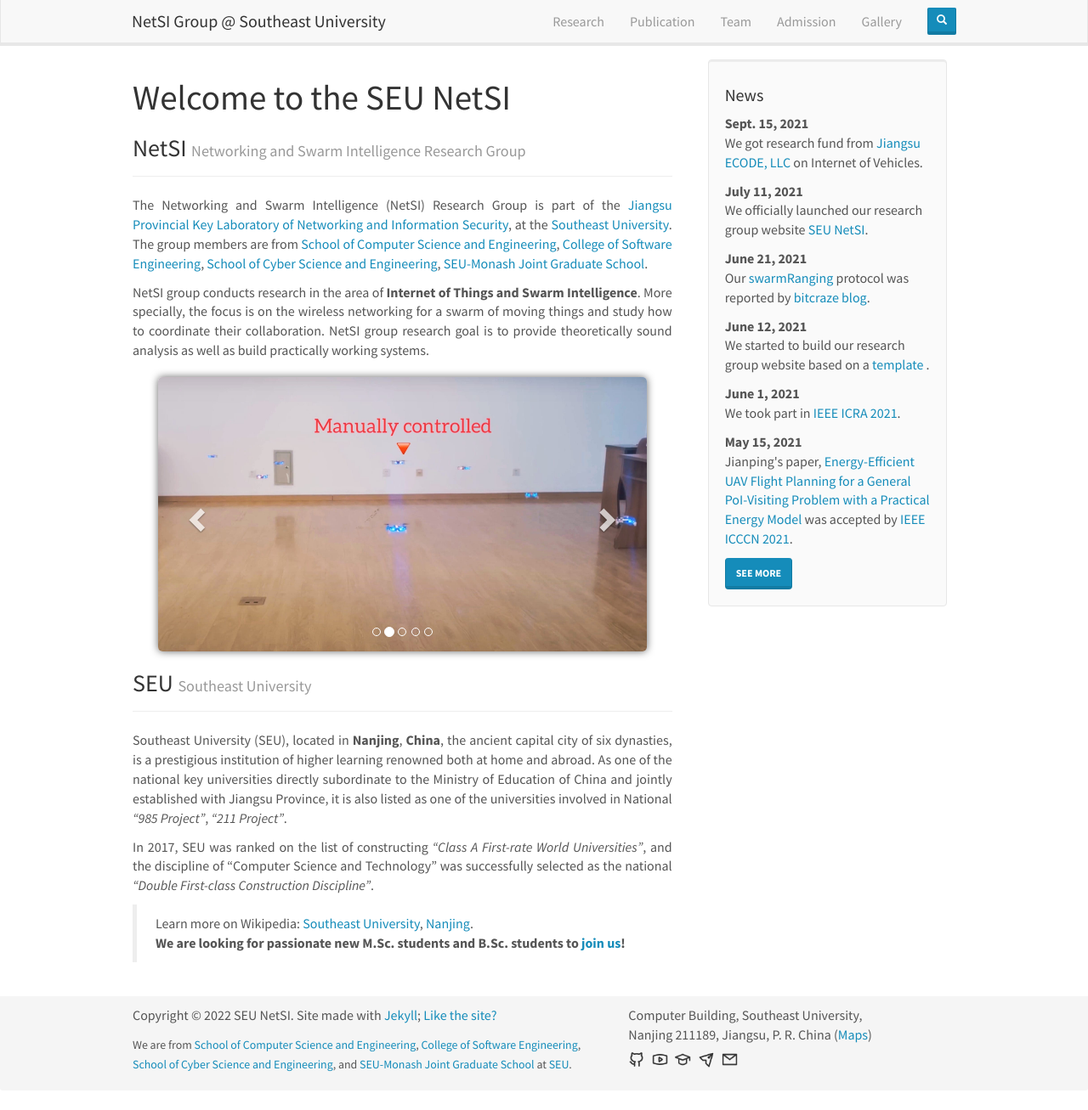
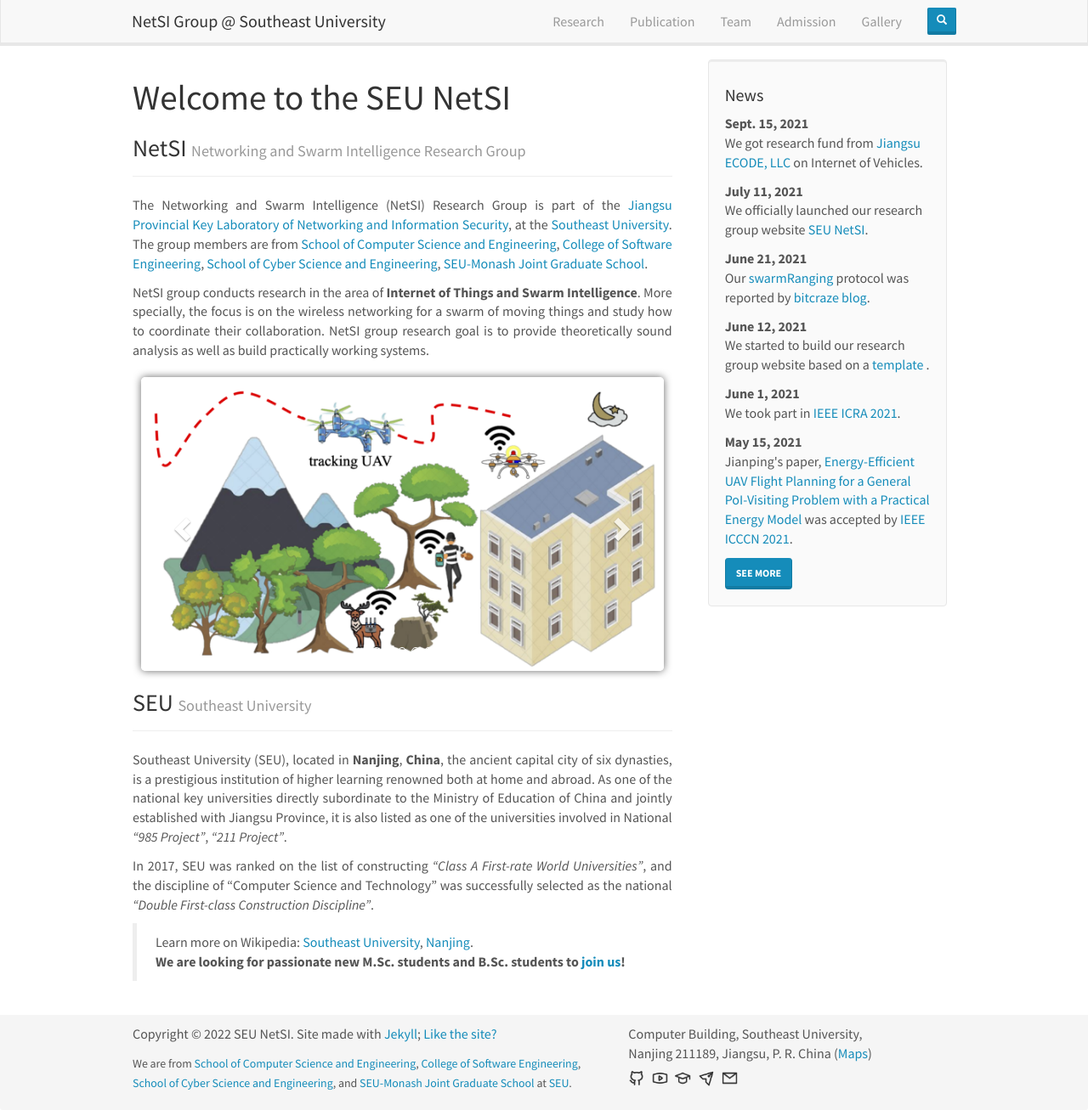
Before and after one commit to SEU-NetSI/seu-netsi.github.io, a Jekyll site: the page built from _pages/home.md, in a window 1280 px wide and 1307 px high. Shown: the whole window at 85% size. Built offline with Jekyll 4.4.1, drawn with Linux system fonts in a browser that asks for light colours; nearby versions of some CDN libraries.

Commit message:
update home picture

```diff
--- a/_pages/home.md
+++ b/_pages/home.md
@@ -24,33 +24,34 @@ NetSI group conducts research in the area of <b>Internet of Things and Swarm Int
 More specially, the focus is on the wireless networking for a swarm of moving things and study how to coordinate their collaboration.
 NetSI group research goal is to provide theoretically sound analysis as well as build practically working systems.
 </div>
+
 <div markdown="0" id="carousel" class="carousel slide home-carousel" data-ride="carousel" data-interval="4000" data-pause="hover" >
-    <!-- Menu -->
-    <ol class="carousel-indicators">
-        <li data-target="#carousel" data-slide-to="0" class="active"></li>
-        <li data-target="#carousel" data-slide-to="1"></li>
-        <li data-target="#carousel" data-slide-to="2"></li>
-        <li data-target="#carousel" data-slide-to="3"></li>
-        <li data-target="#carousel" data-slide-to="4"></li>
-    </ol>
-    <!-- Items -->
-    <div class="carousel-inner" markdown="0">
-        <div class="item active">
-            <img class="img-responsive img-rounded" src="{{ site.url }}{{ site.baseurl }}/images/homepic/slider/devswarm.png" alt="Slide 0" />
-        </div>
-        <div class="item">
-            <img class="img-responsive img-rounded" src="{{ site.url }}{{ site.baseurl }}/images/homepic/slider/slide4.png" alt="Slide 1" />
-        </div>
-        <div class="item">
-            <img class="img-responsive img-rounded" src="{{ site.url }}{{ site.baseurl }}/images/homepic/slider/slide1.png" alt="Slide 2" />
-        </div>
-        <div class="item">
-            <img class="img-responsive img-rounded" src="{{ site.url }}{{ site.baseurl }}/images/homepic/slider/slide2.png" alt="Slide 3" />
-        </div>
-        <div class="item">
-            <img class="img-responsive img-rounded" src="{{ site.url }}{{ site.baseurl }}/images/homepic/slider/slide3.png" alt="Slide 4" />
-        </div>
-    </div>
+  <!-- Menu -->
+  <ol class="carousel-indicators">
+      <li data-target="#carousel" data-slide-to="0" class="active"></li>
+      <li data-target="#carousel" data-slide-to="1"></li>
+      <li data-target="#carousel" data-slide-to="2"></li>
+      <li data-target="#carousel" data-slide-to="3"></li>
+      <li data-target="#carousel" data-slide-to="4"></li>
+  </ol>
+  <!-- Items -->
+  <div class="carousel-inner" markdown="0">
+      <div class="item active">
+          <img class="img-responsive img-rounded" src="{{ site.url }}{{ site.baseurl }}/images/homepic/slider/1-devSwarm.png" alt="Slide 0" />
+      </div>
+      <div class="item">
+          <img class="img-responsive img-rounded" src="{{ site.url }}{{ site.baseurl }}/images/homepic/slider/2-sourceTracking.png" alt="Slide 1" />
+      </div>
+      <div class="item">
+          <img class="img-responsive img-rounded" src="{{ site.url }}{{ site.baseurl }}/images/homepic/slider/3-uwbRanging.png" alt="Slide 2" />
+      </div>
+      <div class="item">
+          <img class="img-responsive img-rounded" src="{{ site.url }}{{ site.baseurl }}/images/homepic/slider/4-speedScheduling.png" alt="Slide 3" />
+      </div>
+      <div class="item">
+          <img class="img-responsive img-rounded" src="{{ site.url }}{{ site.baseurl }}/images/homepic/slider/5-lookingB4.png" alt="Slide 4" />
+      </div>
+  </div>
 
   <a class="left carousel-control" href="#carousel" role="button" data-slide="prev">
     <span class="glyphicon glyphicon-chevron-left" aria-hidden="true"></span>
--- a/css/main.scss
+++ b/css/main.scss
@@ -85,10 +85,11 @@ firstp {
 
 .carousel {
     border-radius: 5px;
-    margin-bottom: 20px;
-    margin-top: 20px;
-    margin-left: 30px;
-    margin-right: 30px;
+    margin: 20px 10px;
+}
+
+.carousel-inner{
+	width:100%;
 }
 
 .footer-link {
```
Also changed, not shown: Gemfile.lock, images/homepic/slider/2-sourceTracking.png (added), images/homepic/slider/3-uwbRanging.png (added), images/homepic/slider/4-speedScheduling.png (added), images/homepic/slider/5-lookingB4.png (renamed from images/homepic/slider/slide1.png), images/homepic/slider/slide2.png (deleted), images/homepic/slider/slide3.png (deleted), images/homepic/slider/slide4.png (deleted), 2 other files.
